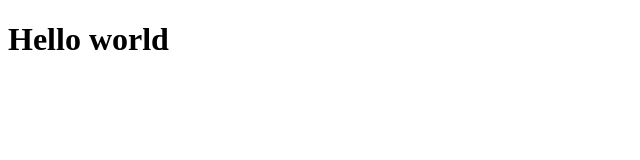
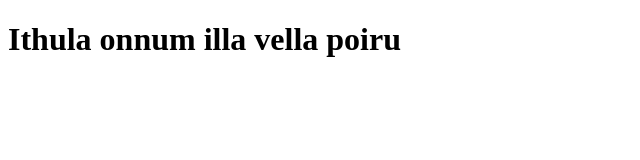
Before and after one commit to Sivasanjay24/sanjay_glug, a plain HTML site: page index.html in a window 1280 px wide. Shown: the whole page, without its empty margins (0-640 px from the left). Drawn offline with Linux system fonts and the light colour scheme.

Commit message:
Update index.html

```diff
--- a/index.html
+++ b/index.html
@@ -6,7 +6,7 @@
   <title>Document</title>
 </head>
 <body>
-    <h1>Hello world</h1>
+    <h1>Ithula onnum illa vella poiru</h1>
 
 </body>
 </html>
```
